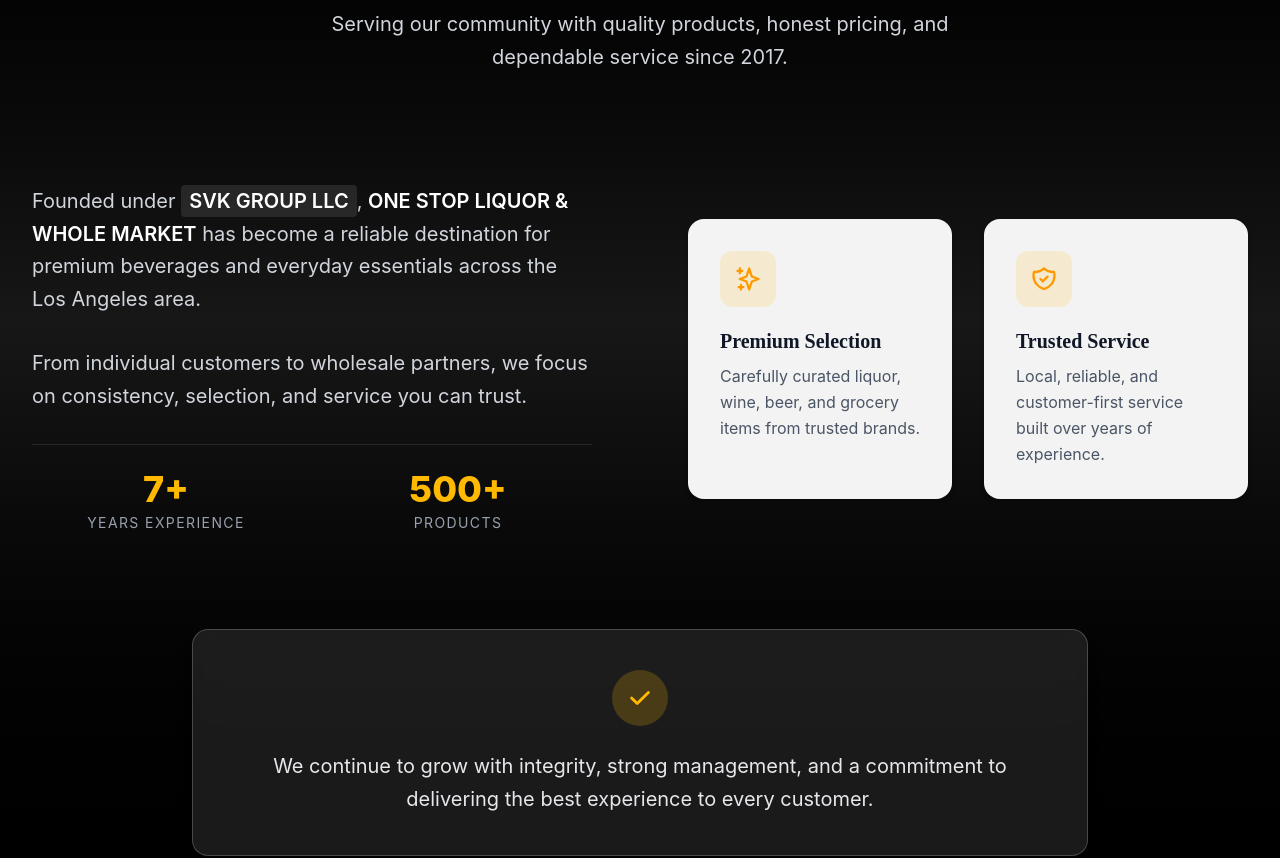
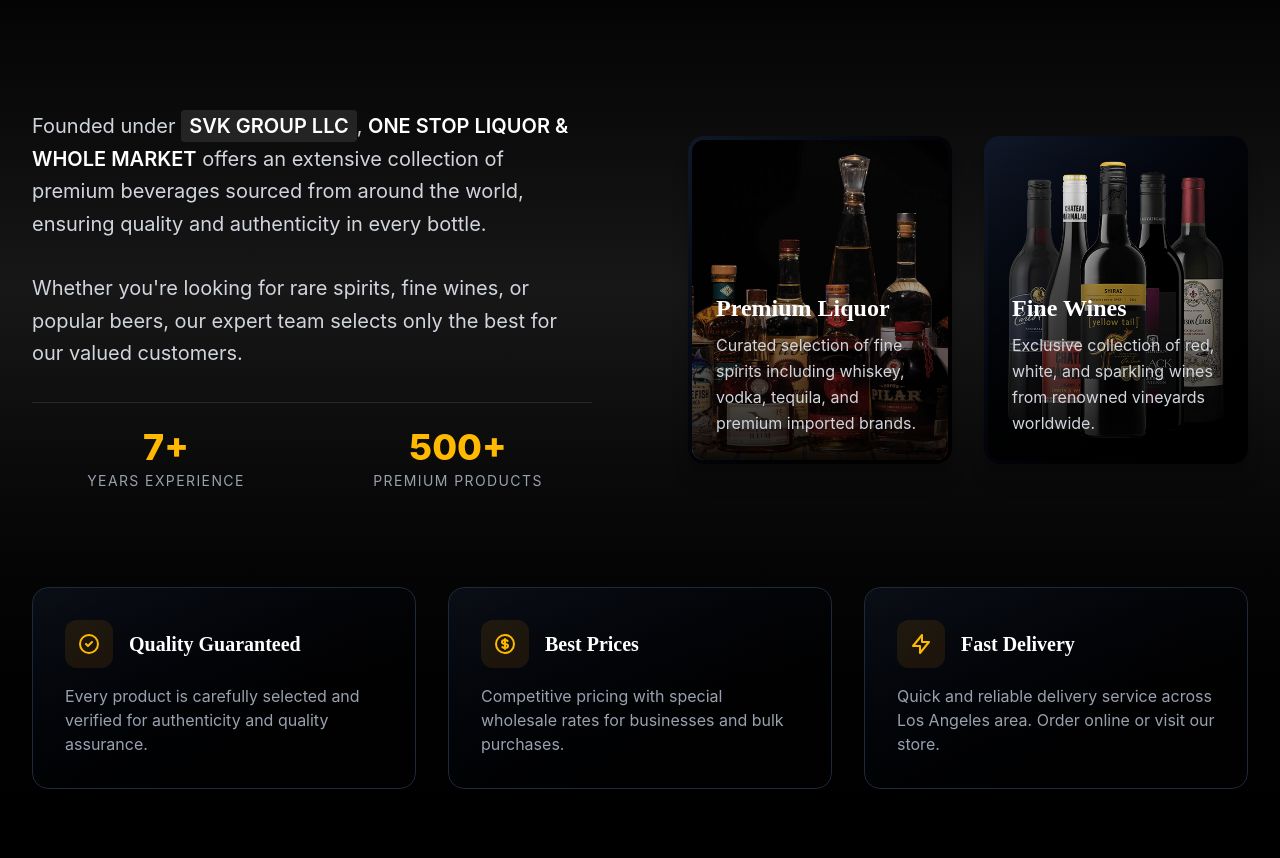
Before and after one commit to shahjalal-mahmud/onestop-demo, a React (Vite) app: page / in a window 1280 px wide. Shown: the part 1060-1918 px from the top of the page. Built offline with nearby package versions, Linux system fonts and the light colour scheme; the HTML template or start-up script is replaced by a standard one.

Commit message:
added photos in about overview

```diff
--- a/src/components/AboutOverview.jsx
+++ b/src/components/AboutOverview.jsx
@@ -18,18 +18,16 @@
             <span className="inline-block mb-4 px-4 py-1.5 rounded-full
               bg-white/10 backdrop-blur border border-white/20
               text-xs font-semibold tracking-[0.3em] text-amber-400 uppercase">
-              About Us
+              Premium Selection
             </span>
 
             <h2 className="text-4xl sm:text-5xl lg:text-6xl font-extrabold text-white leading-tight mb-6">
-              Your Trusted{" "}
-              <span className="text-amber-400">Liquor & Wholesale</span>
-              <br className="hidden sm:block" /> Partner
+              Discover Our{" "}
+              <span className="text-amber-400">Premium Collections</span>
             </h2>
 
             <p className="max-w-2xl mx-auto text-lg sm:text-xl text-gray-300 leading-relaxed">
-              Serving our community with quality products, honest pricing, and
-              dependable service since 2017.
+              Explore our carefully curated selection of premium spirits, wines, and beverages from world-renowned brands.
             </p>
           </div>
 
@@ -47,13 +45,13 @@
                 <span className="font-semibold text-white">
                   ONE STOP LIQUOR & WHOLE MARKET
                 </span>{" "}
-                has become a reliable destination for premium beverages and
-                everyday essentials across the Los Angeles area.
+                offers an extensive collection of premium beverages sourced from
+                around the world, ensuring quality and authenticity in every bottle.
               </p>
 
               <p className="text-lg sm:text-xl text-gray-300 leading-relaxed">
-                From individual customers to wholesale partners, we focus on
-                consistency, selection, and service you can trust.
+                Whether you're looking for rare spirits, fine wines, or popular beers,
+                our expert team selects only the best for our valued customers.
               </p>
 
               {/* STATS */}
@@ -71,101 +69,138 @@
                     500+
                   </div>
                   <div className="text-sm tracking-widest text-gray-400 uppercase">
-                    Products
+                    Premium Products
                   </div>
                 </div>
               </div>
             </div>
 
-            {/* FEATURE CARDS */}
+            {/* PRODUCT IMAGES GRID */}
             <div className="grid grid-cols-1 sm:grid-cols-2 gap-8">
 
-              {/* CARD */}
-              {[
-                {
-                  title: "Premium Selection",
-                  desc: "Carefully curated liquor, wine, beer, and grocery items from trusted brands.",
-                  icon: (
-                    <path
-                      strokeLinecap="round"
-                      strokeLinejoin="round"
-                      d="M5 3v4M3 5h4M6 17v4m-2-2h4m5-16l2.286 6.857L21 12l-5.714 2.143L13 21l-2.286-6.857L5 12l5.714-2.143L13 3z"
-                    />
-                  ),
-                },
-                {
-                  title: "Trusted Service",
-                  desc: "Local, reliable, and customer-first service built over years of experience.",
-                  icon: (
-                    <path
-                      strokeLinecap="round"
-                      strokeLinejoin="round"
-                      d="M9 12l2 2 4-4m5.618-4.016A11.955 11.955 0 0112 2.944a11.955 11.955 0 01-8.618 3.04A12.02 12.02 0 003 9c0 5.591 3.824 10.29 9 11.622 5.176-1.332 9-6.03 9-11.622 0-1.042-.133-2.052-.382-3.016z"
-                    />
-                  ),
-                },
-              ].map((item, i) => (
-                <div
-                  key={i}
-                  className="group relative rounded-2xl bg-white/95 p-8
-                  shadow-md hover:shadow-xl transition-all duration-300
-                  hover:-translate-y-1"
-                >
-                  <div className="flex flex-col gap-5">
-                    <div className="flex h-14 w-14 items-center justify-center rounded-xl
-                      bg-amber-400/15">
-                      <svg
-                        className="h-7 w-7 text-amber-500"
-                        fill="none"
-                        viewBox="0 0 24 24"
-                        stroke="currentColor"
-                        strokeWidth={2}
-                      >
-                        {item.icon}
-                      </svg>
-                    </div>
-                    <div>
-                      <h3 className="text-xl font-bold text-gray-900 mb-2">
-                        {item.title}
-                      </h3>
-                      <p className="text-gray-600 leading-relaxed">
-                        {item.desc}
-                      </p>
-                    </div>
+              {/* LIQUOR CARD */}
+              <div
+                className="group relative rounded-2xl overflow-hidden
+                bg-gradient-to-br from-gray-900 to-black p-1
+                shadow-xl hover:shadow-2xl transition-all duration-500
+                hover:-translate-y-2"
+              >
+                <div className="relative h-72 sm:h-80 overflow-hidden rounded-xl">
+                  {/* Product Image */}
+                  <img
+                    src="/liquor-collection.jpg" // Replace with your actual image path
+                    alt="Premium Liquor Collection"
+                    className="w-full h-full object-cover group-hover:scale-110
+                      transition-transform duration-700"
+                  />
+
+                  {/* Gradient Overlay */}
+                  <div className="absolute inset-0 bg-gradient-to-t from-black/90 via-black/40 to-transparent" />
+
+                  {/* Content Overlay */}
+                  <div className="absolute bottom-0 left-0 right-0 p-6">
+
+                    <h3 className="text-2xl font-bold text-white mb-2">
+                      Premium Liquor
+                    </h3>
+                    <p className="text-gray-300 leading-relaxed">
+                      Curated selection of fine spirits including whiskey, vodka,
+                      tequila, and premium imported brands.
+                    </p>
                   </div>
                 </div>
-              ))}
+              </div>
+
+              {/* WINE CARD */}
+              <div
+                className="group relative rounded-2xl overflow-hidden
+                bg-gradient-to-br from-gray-900 to-black p-1
+                shadow-xl hover:shadow-2xl transition-all duration-500
+                hover:-translate-y-2"
+              >
+                <div className="relative h-72 sm:h-80 overflow-hidden rounded-xl">
+                  {/* Product Image */}
+                  <img
+                    src="/wine-collection.png"
+                    alt="Fine Wine Selection"
+                    className="w-full h-full object-cover group-hover:scale-110
+                      transition-transform duration-700"
+                  />
+
+                  {/* Gradient Overlay */}
+                  <div className="absolute inset-0 bg-gradient-to-t from-black/90 via-black/40 to-transparent" />
+
+                  {/* Content Overlay */}
+                  <div className="absolute bottom-0 left-0 right-0 p-6">
+                    <h3 className="text-2xl font-bold text-white mb-2">
+                      Fine Wines
+                    </h3>
+                    <p className="text-gray-300 leading-relaxed">
+                      Exclusive collection of red, white, and sparkling wines
+                      from renowned vineyards worldwide.
+                    </p>
+                  </div>
+                </div>
+              </div>
             </div>
           </div>
 
-          {/* BOTTOM STATEMENT */}
-          <div className="relative">
-            <div className="relative max-w-4xl mx-auto rounded-2xl
-              bg-white/10 backdrop-blur-md border border-white/20
-              px-8 sm:px-12 py-10 text-center shadow-lg">
+          {/* ADDITIONAL FEATURES SECTION */}
+          <div className="grid grid-cols-1 md:grid-cols-3 gap-8 mt-16">
+            {/* FEATURE 1 */}
+            <div className="bg-gradient-to-br from-gray-900/50 to-black/50 rounded-2xl p-8
+              border border-gray-800 hover:border-amber-500/30 transition-all duration-300">
+              <div className="flex items-center gap-4 mb-4">
+                <div className="p-3 rounded-xl bg-amber-500/10">
+                  <svg className="w-6 h-6 text-amber-400" fill="none" stroke="currentColor" viewBox="0 0 24 24">
+                    <path strokeLinecap="round" strokeLinejoin="round" strokeWidth={2}
+                      d="M9 12l2 2 4-4m6 2a9 9 0 11-18 0 9 9 0 0118 0z" />
+                  </svg>
+                </div>
+                <h3 className="text-xl font-bold text-white">Quality Guaranteed</h3>
+              </div>
+              <p className="text-gray-400">
+                Every product is carefully selected and verified for authenticity
+                and quality assurance.
+              </p>
+            </div>
 
-              <div className="inline-flex items-center justify-center w-14 h-14
-                rounded-full bg-amber-400/20 mb-6">
-                <svg
-                  className="w-7 h-7 text-amber-400"
-                  fill="currentColor"
-                  viewBox="0 0 20 20"
-                >
-                  <path
-                    fillRule="evenodd"
-                    d="M16.707 5.293a1 1 0 010 1.414l-8 8a1 1 0 01-1.414 0l-4-4a1 1 0 011.414-1.414L8 12.586l7.293-7.293a1 1 0 011.414 0z"
-                    clipRule="evenodd"
-                  />
-                </svg>
+            {/* FEATURE 2 */}
+            <div className="bg-gradient-to-br from-gray-900/50 to-black/50 rounded-2xl p-8
+              border border-gray-800 hover:border-amber-500/30 transition-all duration-300">
+              <div className="flex items-center gap-4 mb-4">
+                <div className="p-3 rounded-xl bg-amber-500/10">
+                  <svg className="w-6 h-6 text-amber-400" fill="none" stroke="currentColor" viewBox="0 0 24 24">
+                    <path strokeLinecap="round" strokeLinejoin="round" strokeWidth={2}
+                      d="M12 8c-1.657 0-3 .895-3 2s1.343 2 3 2 3 .895 3 2-1.343 2-3 2m0-8c1.11 0 2.08.402 2.599 1M12 8V7m0 1v8m0 0v1m0-1c-1.11 0-2.08-.402-2.599-1M21 12a9 9 0 11-18 0 9 9 0 0118 0z" />
+                  </svg>
+                </div>
+                <h3 className="text-xl font-bold text-white">Best Prices</h3>
               </div>
+              <p className="text-gray-400">
+                Competitive pricing with special wholesale rates for businesses
+                and bulk purchases.
+              </p>
+            </div>
 
-              <p className="text-lg sm:text-xl text-gray-200 leading-relaxed">
-                We continue to grow with integrity, strong management, and a
-                commitment to delivering the best experience to every customer.
+            {/* FEATURE 3 */}
+            <div className="bg-gradient-to-br from-gray-900/50 to-black/50 rounded-2xl p-8
+              border border-gray-800 hover:border-amber-500/30 transition-all duration-300">
+              <div className="flex items-center gap-4 mb-4">
+                <div className="p-3 rounded-xl bg-amber-500/10">
+                  <svg className="w-6 h-6 text-amber-400" fill="none" stroke="currentColor" viewBox="0 0 24 24">
+                    <path strokeLinecap="round" strokeLinejoin="round" strokeWidth={2}
+                      d="M13 10V3L4 14h7v7l9-11h-7z" />
+                  </svg>
+                </div>
+                <h3 className="text-xl font-bold text-white">Fast Delivery</h3>
+              </div>
+              <p className="text-gray-400">
+                Quick and reliable delivery service across Los Angeles area.
+                Order online or visit our store.
               </p>
             </div>
           </div>
-
         </div>
       </div>
     </section>
--- a/src/components/Footer.jsx
+++ b/src/components/Footer.jsx
@@ -2,7 +2,7 @@
 
 const Footer = () => {
   return (
-    <footer className="bg-gray-900 text-gray-300 mt-20">
+    <footer className="bg-gray-900 text-gray-300">
 
       {/* Main Footer Content */}
       <div className="container mx-auto px-6 py-12 grid grid-cols-1 md:grid-cols-3 gap-10">
--- a/src/pages/Home.jsx
+++ b/src/pages/Home.jsx
@@ -10,7 +10,7 @@
     <div className="min-h-screen">
       <HeroSection />
       <AboutOverview />
-      <KeyHighlights />
+      {/* <KeyHighlights /> */}
       <LocationSection />
       <CallToAction />
     </div>
```
Also changed, not shown: src/pages/About.jsx (+0 -50 lines), public/liquor-collection.jpg (added), public/wine-collection.png (added).
